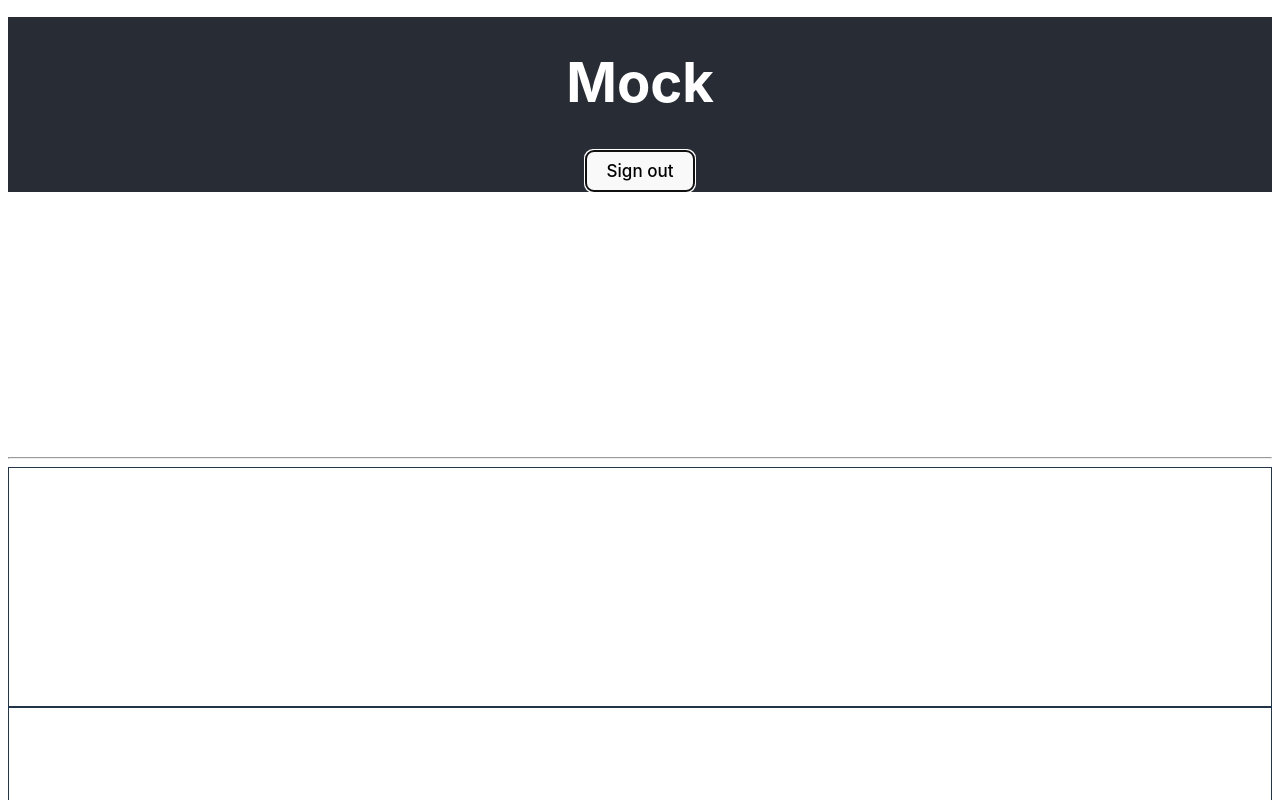
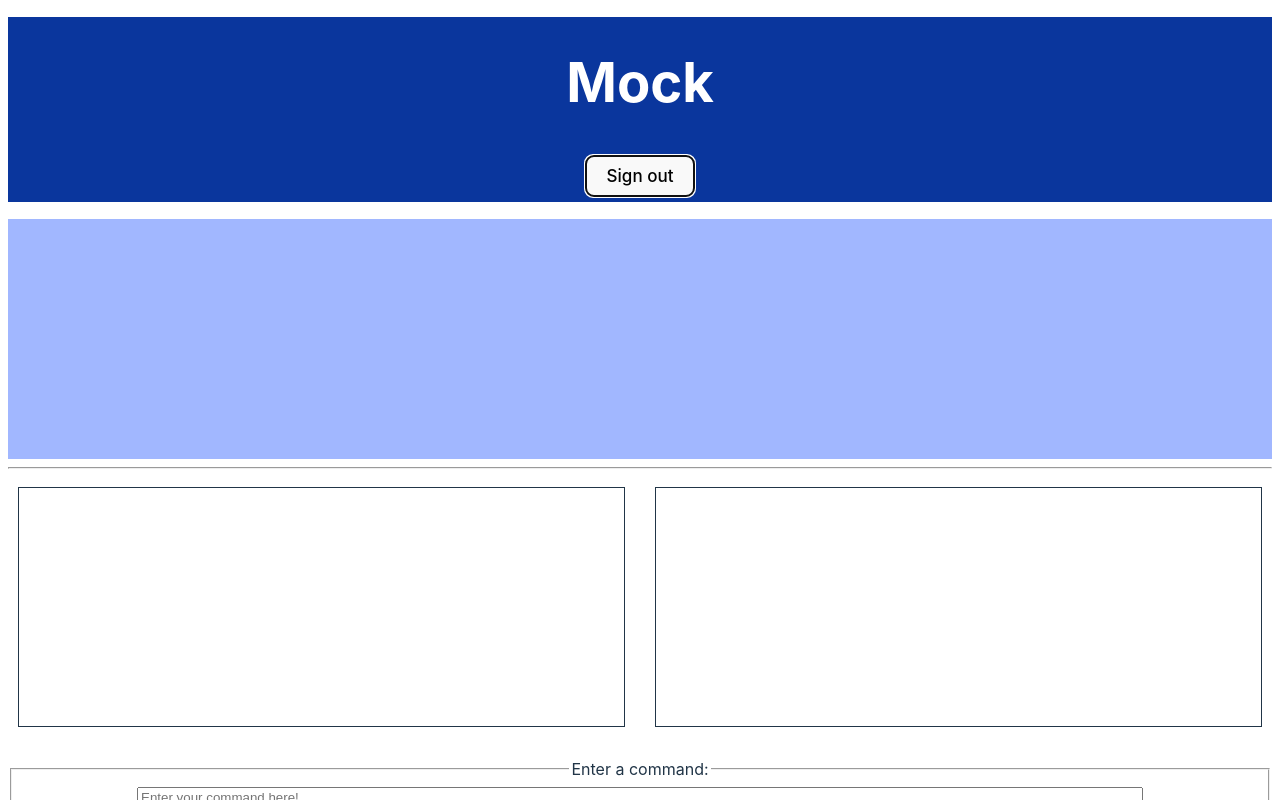
Before and after one commit to cs0320-s24/mock-sxu-mleven, a React (Vite) app in the folder mock/: page / in a window 1280 px wide. Both pictures are taken after a click on the button "Login". Shown: the top 800 px of the page. Built offline with nearby package versions, Linux system fonts and the light colour scheme.

Commit message:
fixed layout issues, made it look nicer, updated readme how-to section

```diff
--- a/mock/src/components/ControlledInput.tsx
+++ b/mock/src/components/ControlledInput.tsx
@@ -17,7 +17,7 @@ interface ControlledInputProps {
     return (
       <input type="text" className="repl-command-box"
             value={value}
-            placeholder="Enter command here!"
+            placeholder="Enter your command here!"
             onChange={(ev) => setValue(ev.target.value)}
             aria-label={ariaLabel}>
       </input>
--- a/mock/src/components/REPLInput.tsx
+++ b/mock/src/components/REPLInput.tsx
@@ -133,7 +133,8 @@ export function REPLInput(props: REPLInputProps) {
 
   function viewFile() {
     var table = document.getElementById("table");
-    if (!table) {
+    var searchTable = document.getElementById("rowDisp");
+    if (!table || !searchTable) {
       return "An error occurred. The inputted file can not be viewed";
     }
 
@@ -141,15 +142,20 @@ export function REPLInput(props: REPLInputProps) {
     table.innerHTML = "";
     var tableContent = "";
 
-    // Add table header row
+    //Clearing the search table if a new file is being viewed to avoid confusion for the user
+    searchTable.innerHTML = "";
+
+    // Add table header row with first row of CSV
     var headerRow = "<tr>";
     loadedFile[0].forEach(function (header) {
       headerRow += "<th>" + header + "</th>";
     });
     headerRow += "</tr>";
 
+    //Adding it to the content of the table
     tableContent += headerRow;
 
+    //Creating rows and adding cells
     loadedFile.slice(1).forEach(function (row) {
       tableContent += "<tr>";
       row.forEach(function (cell) {
@@ -161,20 +167,29 @@ export function REPLInput(props: REPLInputProps) {
   }
 
 return (
+  <div className="container">
+    <div className="top-container">
+      <div className="all-table">
+        <table id="table"></table>
+      </div>
+      <div className="view-table">
+        <table id="rowDisp"> </table>
+      </div>
+    </div>
     <div className="repl-input">
-      <table id="table"></table>
-      <table id="rowDisp"></table>
       <fieldset>
         <legend>Enter a command:</legend>
+        <div className="repl-command-box">
           <ControlledInput
             value={commandString}
             setValue={setCommandString}
             ariaLabel={"Command input"}
           />
-      </fieldset>
           <button onClick={() => handleSubmit(commandString)}>
             Submitted {count} times!
           </button>
         </div>
-  );
-}
+      </fieldset>
+    </div>
+  </div>
+)};
--- a/mock/src/styles/App.css
+++ b/mock/src/styles/App.css
@@ -3,7 +3,7 @@
 }
 
 .App-header {
-  background-color: #282c34;
+  background-color: #0a369d;
   min-height: 8vh;
   display: flex;
   flex-direction: column;
--- a/mock/src/styles/main.css
+++ b/mock/src/styles/main.css
@@ -14,39 +14,72 @@
   margin: auto;
   display: block;
   overflow: scroll;
+  background-color: #a1b7ff;
 }
 
 .repl-input {
-  margin: auto;
+  margin-top: 20px;
   height: 10vh;
 }
+
 .repl-command-box {
   width: 90%;
   margin: auto;
   display: block;
 }
-button {
-  margin: auto;
-  display: block;
+
+.container {
+  padding-bottom: 10px;
+}
+
+.top-container {
+  overflow: hidden;
 }
 
 table {
   height: 30vh;
-  width: 100%;
   border: 1px solid;
+  width: auto;
+  display: block;
   margin: auto;
-  display: block;
   overflow: scroll;
   table-layout: auto;
 }
 
-th, td {
+.all-table {
+  float: left;
+  width: 48%;
+  padding: 10px;
+  align-self: center;
+}
+
+.all-table th {
+  background-color: #fca1ff;
+  font-weight: bold;
+}
+
+.view-table {
+  float: right;
+  width: 48%;
+  padding: 10px;
+  align-self: center;
+}
+
+.view-table th {
+  background-color: #c3a1ff;
+  font-weight: bold;
+}
+
+th,
+td {
   padding: 10px;
   border: 1px solid;
-  text-align:center;
+  text-align: center;
 }
 
-th {
-  background-color: greenyellow;
-  font-weight: bold;
+button {
+  background-color: #b8d4fd;
+  margin-top: 5px;
+  margin-bottom: 5px;
+  padding: 10px 20px;
 }
```
Also changed, not shown: 1 other file (tests, documents, lock files or other folders). Lines whose indentation alone changed are shown as unchanged.
